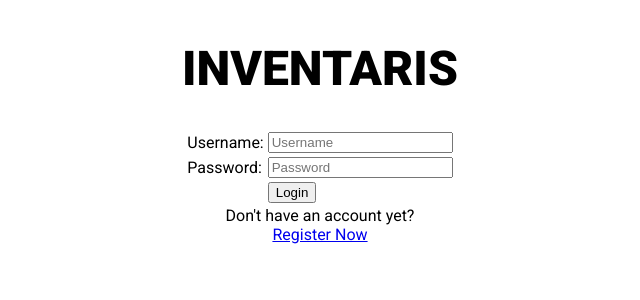
After one commit to kawijayaa/inventaris, a Django app: page /login/ in a window 1280 px wide. The commit adds this page. Shown: the top 300 px of the page, without its empty margins (320-960 px from the left). Run offline with Django 4.2, Linux system fonts and the light colour scheme.

Commit message:
Assignment 4

```diff
--- a/main/models.py
+++ b/main/models.py
@@ -1,7 +1,9 @@
 from django.db import models
+from django.contrib.auth.models import User
 
 # Create your models here.
 class Product(models.Model):
+    user = models.ForeignKey(User, on_delete=models.CASCADE)
     name = models.CharField(max_length=100)
     amount = models.IntegerField()
     description = models.TextField()
--- /dev/null
+++ b/main/templates/login.html
@@ -0,0 +1,41 @@
+{% extends 'base.html' %}
+
+{% block meta %}
+    <title>Login</title>
+{% endblock meta %}
+
+{% block content %}
+
+<h1 style="font-weight: 900; font-size: 3em;">INVENTARIS</h1>
+
+<form method="POST" action="">
+    {% csrf_token %}
+    <table>
+        <tr>
+            <td>Username: </td>
+            <td><input type="text" name="username" placeholder="Username" class="form-control"></td>
+        </tr>
+
+        <tr>
+            <td>Password: </td>
+            <td><input type="password" name="password" placeholder="Password" class="form-control"></td>
+        </tr>
+
+        <tr>
+            <td></td>
+            <td><input class="btn login_btn" type="submit" value="Login"></td>
+        </tr>
+    </table>
+</form>
+
+{% if messages %}
+    <ul>
+        {% for message in messages %}
+            <li>{{ message }}</li>
+        {% endfor %}
+    </ul>
+{% endif %}
+
+Don't have an account yet? <a href="{% url 'main:register' %}">Register Now</a>
+
+{% endblock content %}
--- a/main/urls.py
+++ b/main/urls.py
@@ -1,5 +1,5 @@
 from django.urls import path
-from main.views import show_main, create_product, delete_product, show_products, show_xml, show_json, show_xml_by_id, show_json_by_id
+from main.views import show_main, create_product, delete_product, show_products, show_xml, show_json, show_xml_by_id, show_json_by_id, register, login_user, logout_user, increment_amount, decrement_amount
 
 app_name = 'main'
 urlpatterns = [
@@ -11,4 +11,9 @@ urlpatterns = [
     path('products/xml/<int:id>/', show_xml_by_id, name='show_xml_by_id'),
     path('products/json/', show_json, name='show_json'),
     path('products/json/<int:id>/', show_json_by_id, name='show_json_by_id'),
+    path('register/', register, name='register'),
+    path('login/', login_user, name='login'),
+    path('logout/', logout_user, name='logout'),
+    path('products/increment/<int:id>/', increment_amount, name='increment_amount'),
+    path('products/decrement/<int:id>/', decrement_amount, name='decrement_amount'),
 ]
--- a/main/views.py
+++ b/main/views.py
@@ -1,45 +1,63 @@
+import datetime
+from django.http import HttpResponseRedirect
+from django.urls import reverse
 from django.shortcuts import render
 from django.http import HttpResponseRedirect, HttpResponse
 from django.core import serializers
 from django.urls import reverse
+from django.contrib import messages
+from django.contrib.auth import authenticate, login, logout
+from django.contrib.auth.decorators import login_required
 from main.forms import ProductForm
 from main.models import Product
+from django.shortcuts import redirect
+from django.contrib.auth.forms import UserCreationForm
+from django.contrib import messages
 
 # Create your views here.
+@login_required(login_url='/login')
 def show_main(request):
-    products = Product.objects.all()
+    products = Product.objects.filter(user=request.user)
     product_count = products.count()
 
     context = {
-        'name': 'Muhammad Oka',
+        'name': request.user.username,
         'class': 'PBP KKI',
         'products': products,
         'product_count': product_count,
         'plural': 's' if product_count != 1 else '',
+        'last_login': request.COOKIES['last_login'],
     }
 
     return render(request, 'main.html', context)
 
+@login_required(login_url='/login')
 def create_product(request):
     form = ProductForm(request.POST or None)
 
     if form.is_valid() and request.method == 'POST':
-        form.save()
+        product = form.save(commit=False)
+        product.user = request.user
+        product.save()
         return HttpResponseRedirect(reverse('main:show_main'))
 
     context = {'form': form}
     return render(request, 'create_product.html', context)
 
+@login_required(login_url='/login')
 def delete_product(request, id):
     try:
         product = Product.objects.get(pk=id)
+        if product.user.id != request.user.id:
+            return HttpResponse(status=403)
         product.delete()
         return HttpResponseRedirect(reverse('main:show_main'))
     except Product.DoesNotExist:
         return HttpResponse(status=204)
 
+@login_required(login_url='/login')
 def show_products(request):
-    products = Product.objects.all()
+    products = Product.objects.filter(user=request.user)
     product_count = products.count()
 
     context = {
@@ -50,26 +68,88 @@ def show_products(request):
 
     return render(request, 'show_products.html', context)
 
+@login_required(login_url='/login')
 def show_xml(request):
-    products = Product.objects.all()
+    products = Product.objects.filter(user=request.user)
     data = serializers.serialize('xml', products)
 
     return HttpResponse(data, content_type='application/xml')
 
+@login_required(login_url='/login')
 def show_json(request):
-    products = Product.objects.all()
+    products = Product.objects.filter(user=request.user)
     data = serializers.serialize('json', products)
 
     return HttpResponse(data, content_type='application/json')
 
+@login_required(login_url='/login')
 def show_xml_by_id(request, id):
+    print(request.body)
     product = Product.objects.filter(pk=id)
+    if product.first().user.id != request.user.id:
+        return HttpResponse(status=403)
     data = serializers.serialize('xml', product)
 
     return HttpResponse(data, content_type='application/xml')
 
+@login_required(login_url='/login')
 def show_json_by_id(request, id):
     product = Product.objects.filter(pk=id)
+    if product.first().user.id != request.user.id:
+        return HttpResponse(status=403)
     data = serializers.serialize('json', product)
 
     return HttpResponse(data, content_type='application/json')
+
+def register(request):
+    form = UserCreationForm()
+
+    if request.method == "POST":
+        form = UserCreationForm(request.POST)
+        if form.is_valid():
+            form.save()
+            messages.success(request, 'Your account has been successfully created!')
+            return redirect('main:login')
+    context = {'form':form}
+    return render(request, 'register.html', context)
+
+def login_user(request):
+    if request.method == 'POST':
+        username = request.POST.get('username')
+        password = request.POST.get('password')
+        user = authenticate(request, username=username, password=password)
+        if user is not None:
+            login(request, user)
+            response = HttpResponseRedirect(reverse("main:show_main"))
+            response.set_cookie('last_login', str(datetime.datetime.now()))
+            return response
+        else:
+            messages.info(request, 'Sorry, incorrect username or password. Please try again.')
+    context = {}
+    return render(request, 'login.html', context)
+
+def logout_user(request):
+    logout(request)
+    response = HttpResponseRedirect(reverse('main:login'))
+    response.delete_cookie('last_login')
+    return response
+
+@login_required(login_url='/login')
+def increment_amount(request, id):
+    product = Product.objects.get(pk=id)
+    if request.user.id == product.user.id:
+        product.amount += 1
+        product.save()
+        return HttpResponseRedirect(reverse('main:show_main'))
+    else:
+        return HttpResponse(status=403)
+
+@login_required(login_url='/login')
+def decrement_amount(request, id):
+    product = Product.objects.get(pk=id)
+    if request.user.id == product.user.id:
+        product.amount -= 1
+        product.save()
+        return HttpResponseRedirect(reverse('main:show_main'))
+    else:
+        return HttpResponse(status=403)
```
Also changed, not shown: main/templates/create_product.html (+51 -1 lines), main/templates/main.html (+8 -0 lines), main/templates/product_table.html (+16 -3 lines), main/templates/register.html (added, +28 -0 lines), README.md, main/migrations/0004_product_user.py (added).
